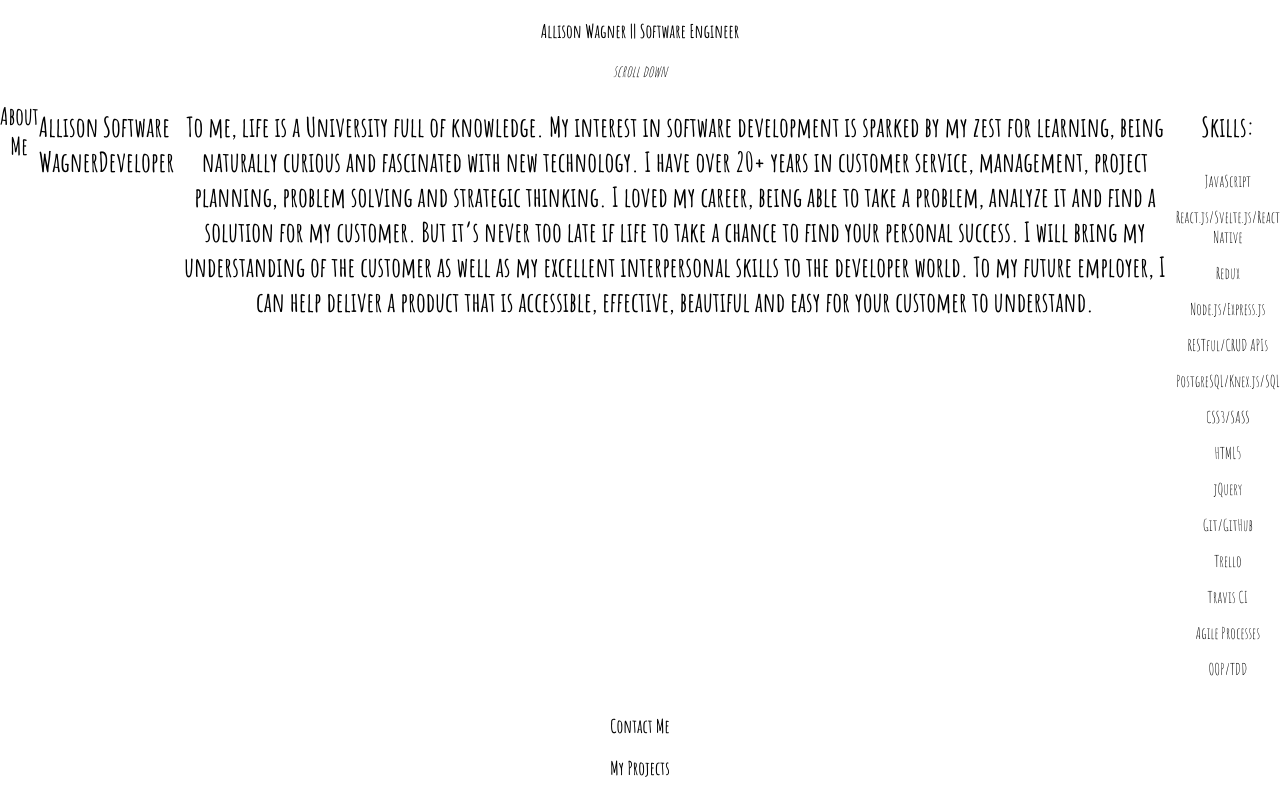
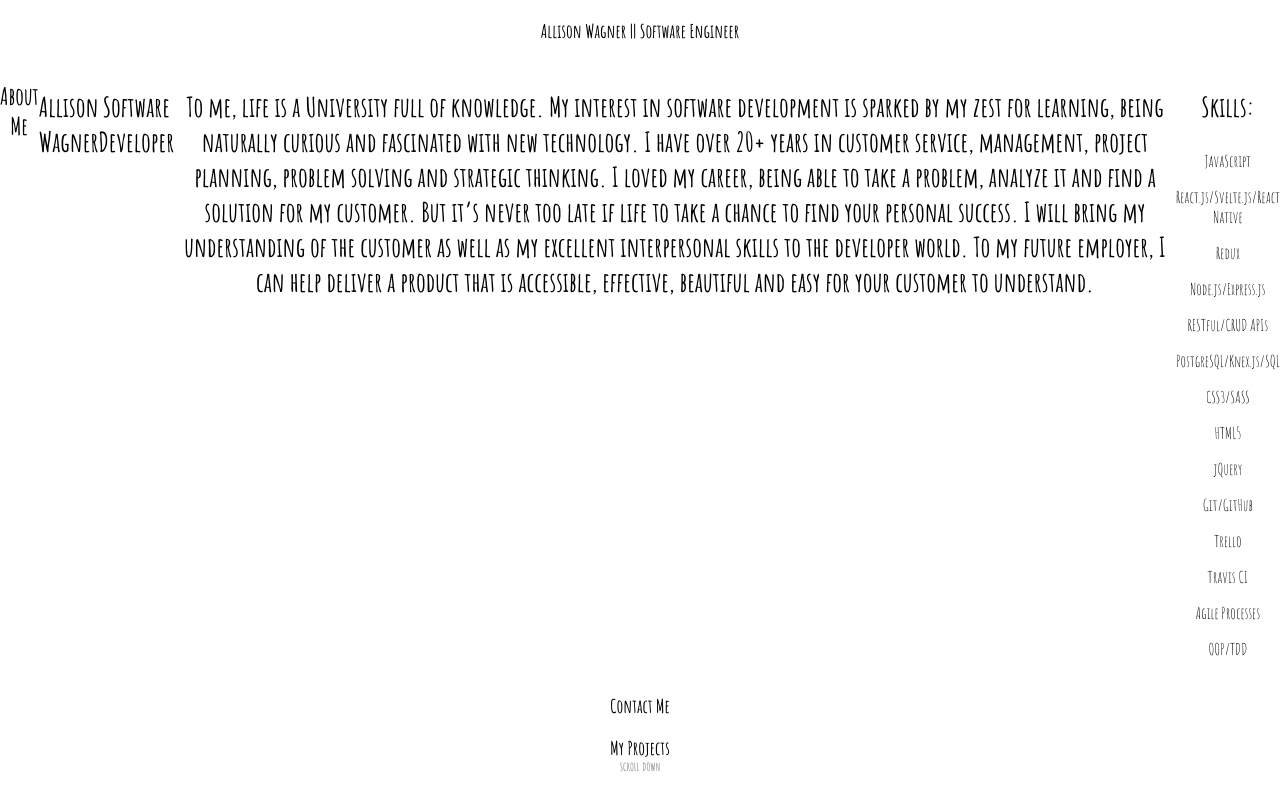
Before and after one commit to allisonjw/Allison-Wagner, a React (Create React App) app: page / in a window 1280 px wide. Built offline with nearby package versions, Linux system fonts and the light colour scheme.

Commit message:
Adds keyframes animation to header

```diff
--- a/src/Header/Header.scss
+++ b/src/Header/Header.scss
@@ -0,0 +1,24 @@
+i.ion-chevron-down {
+    color: rgba(27, 27, 27, 0.5);
+    font-size: 16px;
+    bottom: 0px;
+    position: absolute;
+    left: 0px;
+    right: 0px;
+    font-style: normal;
+    font-variant: small-caps;
+    font-weight: bolder;
+}
+.ion-chevron-down:before {
+    display: block !important;
+    margin: -36px;
+}
+
+i.ion-chevron-down {
+  animation: bouncetext .6s cubic-bezier(0.165, 0.840, 0.440, 1.000) infinite alternate;
+  animation-delay: 0;
+}
+@keyframes bouncetext {
+  0%{transform: translateY(0px);}
+  100% {transform: translateY(-25px);}
+}
```
